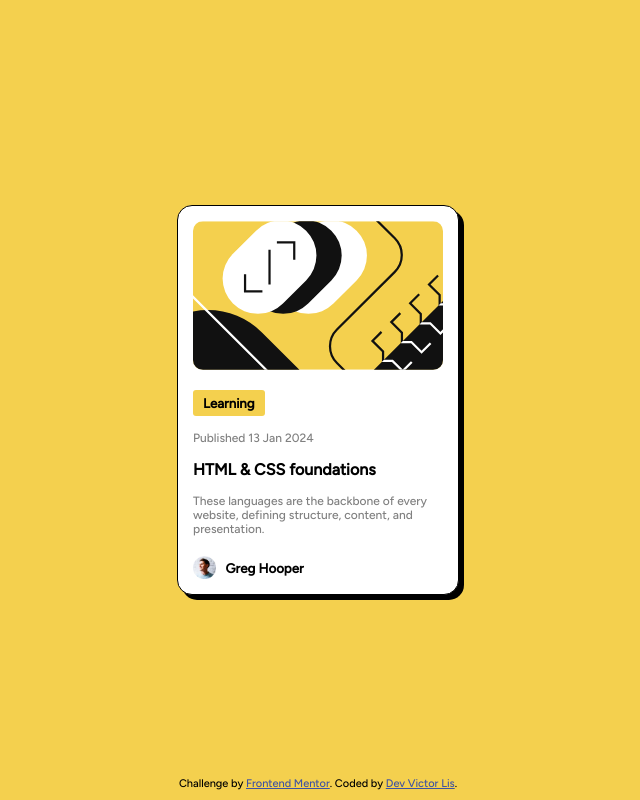
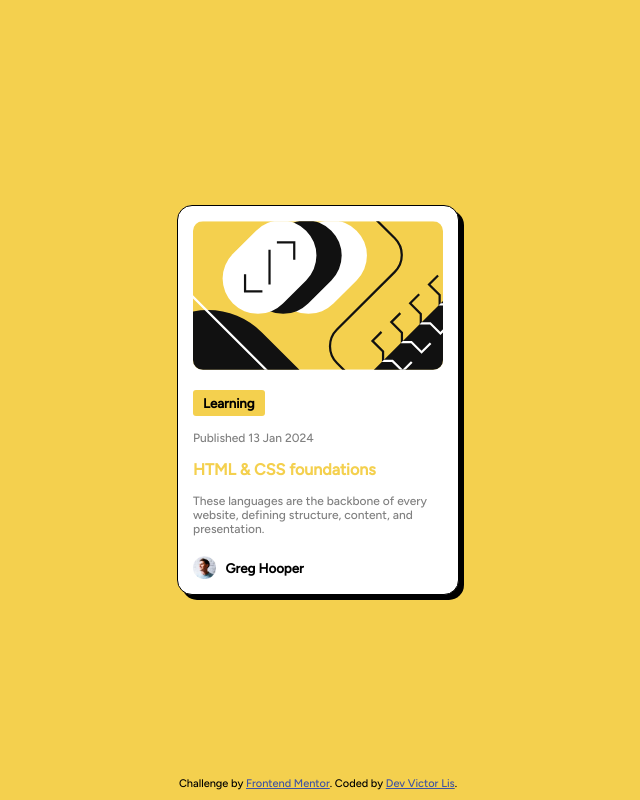
Before and after one commit to Victor-Lis/Blog-Preview-Card-Challenge, a plain HTML site: page index.html in a window 1280 px wide. In both pictures the pointer is over the element "HTML & CSS foundations". Shown: the whole page, without its empty margins (322-962 px from the left). Drawn offline with Linux system fonts and the light colour scheme.

Commit message:
v1.1
Adicionando :hover

```diff
--- a/styles.css
+++ b/styles.css
@@ -63,6 +63,11 @@ body {
 
   > h4{
     margin-top: 15px;
+    &:hover{
+        cursor: pointer;
+        color: hsl(47, 88%, 63%);
+        transition: .25s;
+    }
   }
 
   > .creator{
```
Also changed, not shown: design/result hover.png (added).
